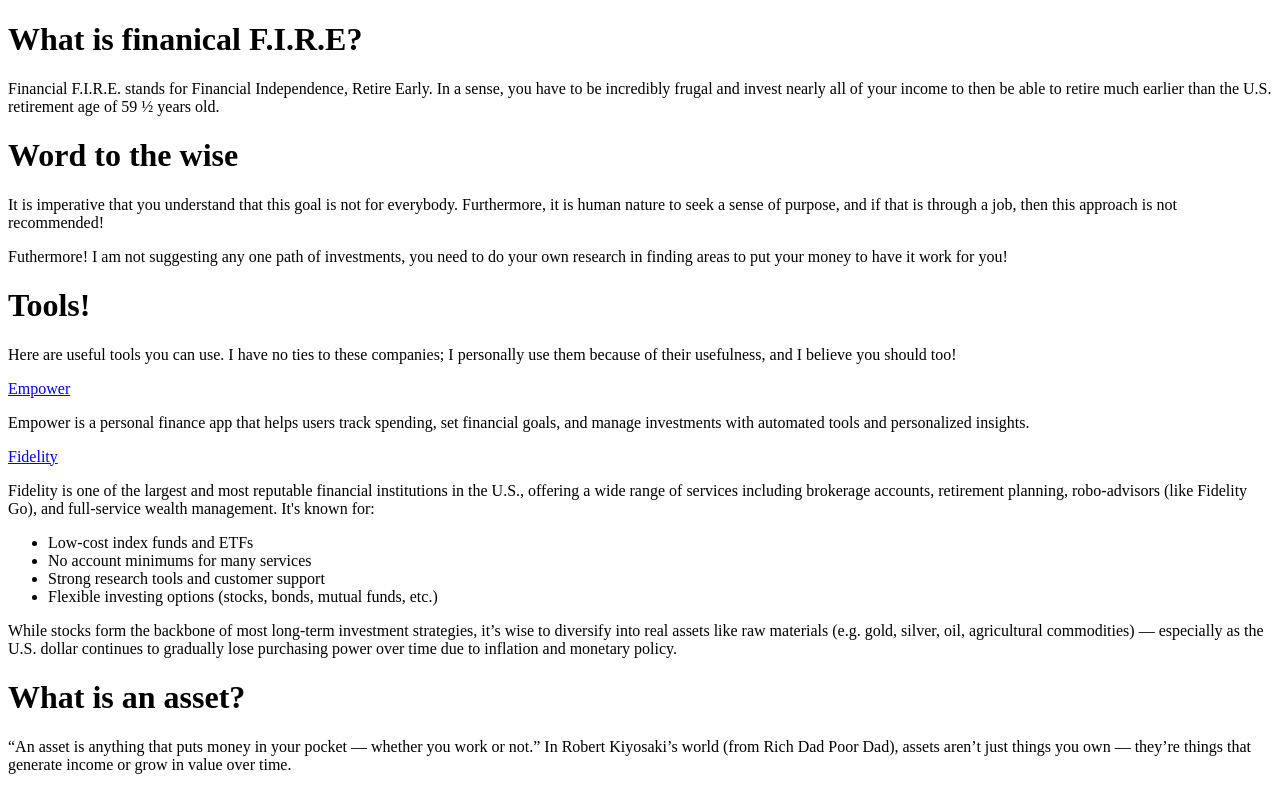
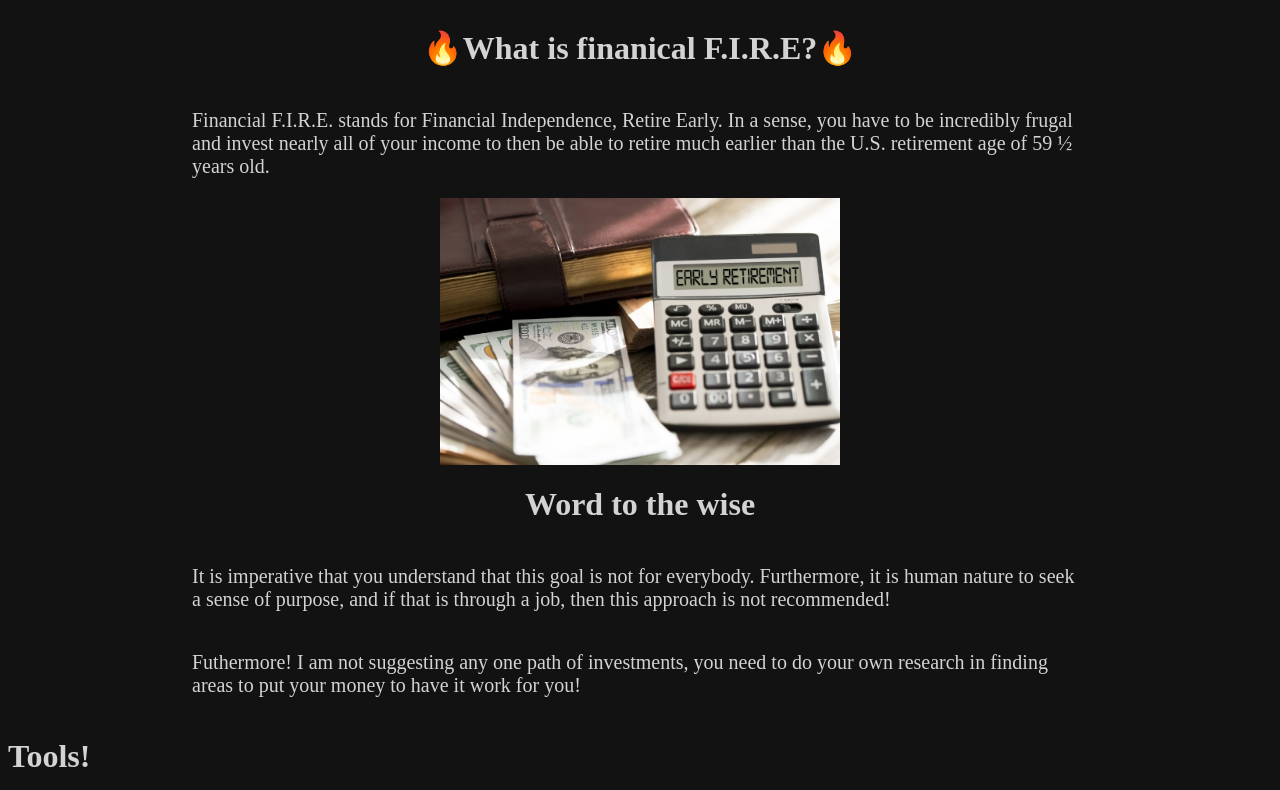
Before and after one commit to jacamp421/solo_project_financial-fire, a plain HTML site: page index.html in a window 1280 px wide. Shown: the top 790 px of the page. Drawn offline with Linux system fonts and the light colour scheme; files that its build step writes are made by us from their sources.

Commit message:
Add basic CSS styling

```diff
--- /dev/null
+++ b/blocks/intro.css
@@ -0,0 +1,16 @@
+.intro {
+   display: flex;
+    flex-direction: column;
+    justify-content: center;
+    align-items: center;
+    max-width: 70vw;
+    margin: auto
+}
+
+.intro__img {
+    max-width: 50vh;
+}
+
+.intro__paragraph {
+    font-size: 20px;
+}
--- /dev/null
+++ b/blocks/page.css
@@ -0,0 +1,4 @@
+.page {
+    background-color: #121212;
+    color: lightgray;
+}
--- a/index.html
+++ b/index.html
@@ -1,26 +1,28 @@
 <!DOCTYPE html>
-<html lang="en">
+<html class = "page" lang="en">
   <head>
     <meta charset="UTF-8" />
     <meta name="viewport" content="width=device-width, initial-scale=1.0" />
     <meta name="author" content="John Campoverde" />
     <meta name="keywords" content="FIRE,Finance,Freedom" />
     <meta name="description" content="A website that helps you reach F.I.R.E" />
-    <link rel="stylesheet" href="index.css" />
+    <link rel="stylesheet" href="./pages/index.css" />
     <title>F.I.R.E</title>
   </head>
-  <header></header>
-  <body>
+  <body class = "body">
     <div class="intro">
-    <h1 class = "intro__header" >What is finanical F.I.R.E?</h1>
+
+    <h1 class = "intro__header header" >🔥What is finanical F.I.R.E?🔥</h1>
     <p class = "intro__paragraph">Financial F.I.R.E. stands for Financial Independence, Retire Early. In a sense, you have to be incredibly frugal and invest nearly all of your income to then be able to retire much earlier than the U.S. retirement age of 59 ½ years old.</p>
-    <h1 class = "intro__header">Word to the wise</h1>
+    <img class ="intro__img"src="./images/early_retirement.jpg">
+
+    <h1 class = "intro__header header">Word to the wise</h1>
     <p class = "intro__paragraph">It is imperative that you understand that this goal is not for everybody. Furthermore, it is human nature to seek a sense of purpose, and if that is through a job, then this approach is not recommended!</p>
     <p class = "intro__paragraph"> Futhermore! I am not suggesting any one path of investments, you need to do your own research in finding areas to put your money to have it work for you!</p>
     </div>
 
     <div class="tools">
-    <h1 class = "tools__header">Tools!</h1>
+    <h1 class = "tools__header header">Tools!</h1>
     <p class = "tools__subheader">Here are useful tools you can use. I have no ties to these companies; I personally use them because of their usefulness, and I believe you should too!</p>
     <a href="https://participant.empower-retirement.com/participant/#/sfd-login?accu=Empower" class = "tools__link">Empower</a>
     <p class="tools__paragraph">Empower is a personal finance app that helps users track spending, set financial goals, and manage investments with automated tools and personalized insights.</p>
@@ -44,7 +46,7 @@
     <p class = "tools__paragraph">While stocks form the backbone of most long-term investment strategies, it’s wise to diversify into real assets like raw materials (e.g. gold, silver, oil, agricultural commodities) — especially as the U.S. dollar continues to gradually lose purchasing power over time due to inflation and monetary policy.</p>
     </div>
     <div class="info">
-      <h1 class="info__header">What is an asset?</h1>
+      <h1 class="info__header header">What is an asset?</h1>
       <p class ="info__paragraph">“An asset is anything that puts money in your pocket — whether you work or not.”
 In Robert Kiyosaki’s world (from Rich Dad Poor Dad), assets aren’t just things you own — they’re things that generate income or grow in value over time.</p>
 <h2 class = "info__subheader">🟩 Real Assets (According to Kiyosaki)</h2>
--- a/pages/index.css
+++ b/pages/index.css
@@ -0,0 +1,2 @@
+@import url(../blocks/page.css);
+@import url(../blocks/intro.css);
```
Also changed, not shown: images/early_retirement.jpg (added).
